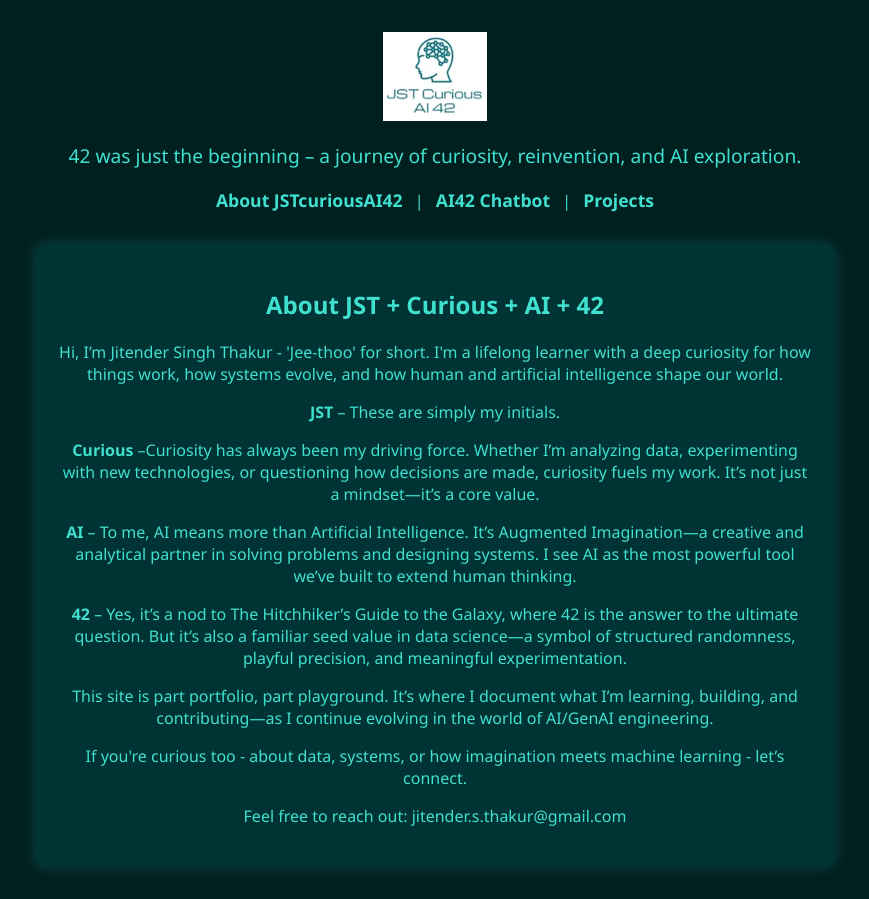
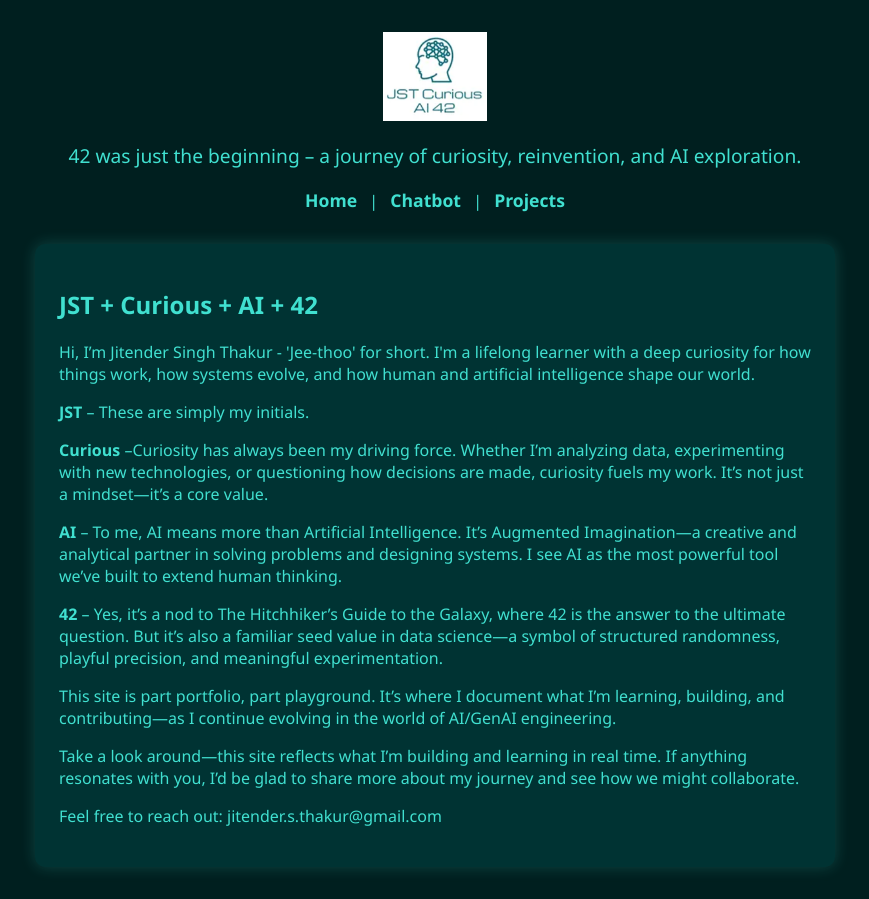
Before and after one commit to JSTcurious/jstcurious-portfolio, a FastAPI app: page / in a window 1280 px wide. Shown: the whole page, without its empty margins (205-1074 px from the left). Run offline with FastAPI, Linux system fonts and the light colour scheme.

Commit message:
Updates to page design

```diff
--- a/templates/chat.html
+++ b/templates/chat.html
@@ -7,13 +7,13 @@
 </head>
 <body>
   <div class="container">
-    <img src="/static/logo.png" alt="JSTcurious Logo" />
+    <img src="/static/logo.png" alt="JSTcurious Logo" style="width: 6.5%; max-width: 60px;" />
     <nav class="navbar">
       <a href="/">Home</a> |
       <a href="/chat">Chatbot</a> |
       <a href="/projects">Projects</a>
     </nav>
-    <div class="chatbox">
+    <div class="chatbox" style="text-align: left;">
       <h2>AI42 Chatbot – powered by Mistral-7B on Hugging Face</h2>
       <div id="chatlog" class="chatlog"></div>
       <input type="text" id="inputBox" placeholder="Ask me anything..." />
--- a/templates/index.html
+++ b/templates/index.html
@@ -26,14 +26,13 @@
     <p class="tagline">42 was just the beginning – a journey of curiosity, reinvention, and AI exploration.</p>
 
     <nav class="navbar">
-      <a href="/">About JSTcuriousAI42</a> |
-      <a href="/chat" target="_blank">AI42 Chatbot</a> |
+      <a href="/">Home</a> |
+      <a href="/chat" target="_self">Chatbot</a> |
       <a href="/projects">Projects</a>
     </nav>
 
-
-<section class="about">
-  <h2>About JST + Curious + AI + 42</h2>
+    <section class="about" style="text-align: left;">
+      <h2>JST + Curious + AI + 42</h2>
       <p>Hi, I’m Jitender Singh Thakur - 'Jee-thoo' for short. I'm a lifelong learner with a deep curiosity for how things work, how systems evolve, and how human and artificial intelligence shape our world.</p>
 
       <p><strong>JST</strong> – These are simply my initials.</p>
@@ -46,10 +45,9 @@
 
       <p>This site is part portfolio, part playground. It’s where I document what I’m learning, building, and contributing—as I continue evolving in the world of AI/GenAI engineering.</p>
 
-  <p>If you're curious too - about data, systems, or how imagination meets machine learning - let’s connect. </p>
+      <p>Take a look around—this site reflects what I’m building and learning in real time. If anything resonates with you, I’d be glad to share more about my journey and see how we might collaborate.</p>
       <p>Feel free to reach out: jitender.s.thakur@gmail.com</p>
     </section>
-
   </div>
 </body>
 </html>
--- a/templates/projects.html
+++ b/templates/projects.html
@@ -7,13 +7,13 @@
 </head>
 <body>
   <div class="container">
-    <img src="/static/logo.png" alt="JSTcurious Logo" />
+    <img src="/static/logo.png" alt="JSTcurious Logo" style="width: 6.5%; max-width: 60px;" />
     <nav class="navbar">
       <a href="/">Home</a> |
       <a href="/chat">Chatbot</a> |
       <a href="/projects">Projects</a>
     </nav>
-    <section class="about">
+    <section class="about" style="text-align: left;">
       <h2>Portfolio Projects</h2>
       <p>This page features a growing collection of projects demonstrating my skills in GenAI engineering, Python programming, data science, and web development.</p>
       <ul>
```
Lines whose indentation alone changed are shown as unchanged.
